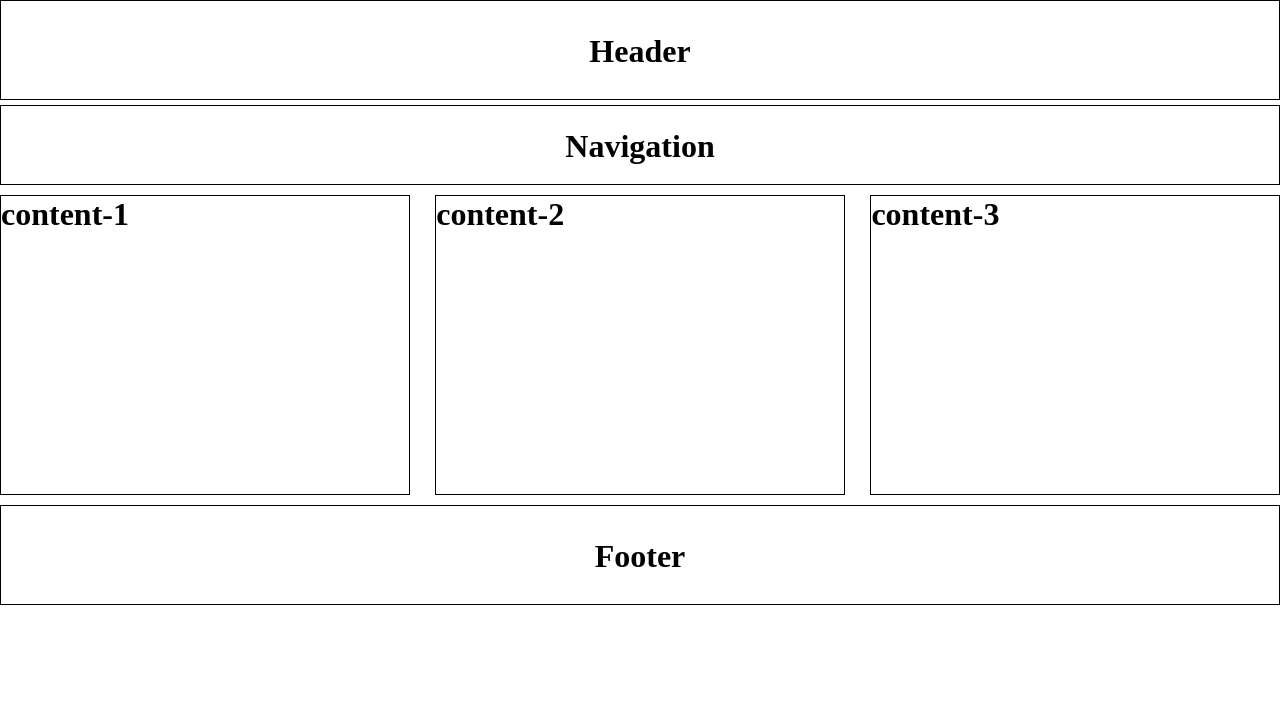
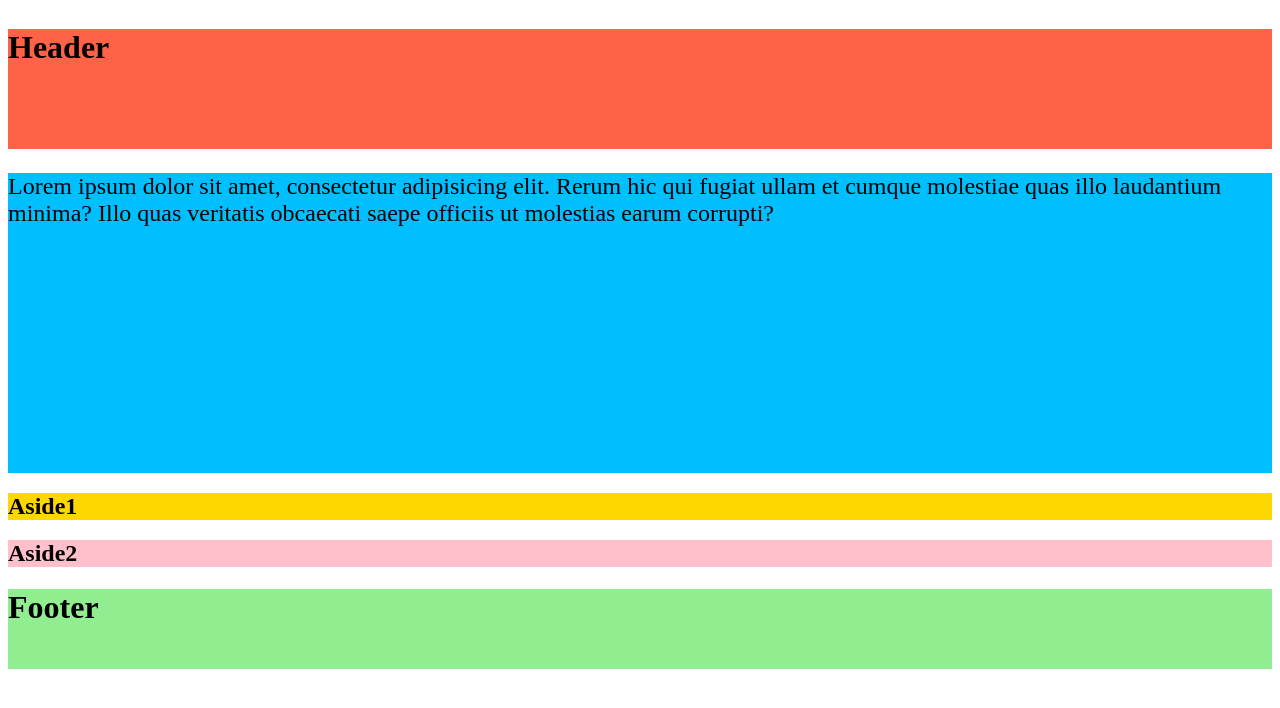
Before and after one commit to Sakcaloyskie/sakkk, a plain HTML site: page index.html in a window 1280 px wide. Drawn offline with Linux system fonts and the light colour scheme.

Commit message:
Add files via upload
haha

```diff
--- a/index.html
+++ b/index.html
@@ -1,32 +1,31 @@
 <!DOCTYPE html>
-<html>
+<html lang="en">
     <head>
-        <title>Layout-4 </title>
-        <link rel="stylesheet" href="C2.css">
+        <meta charset="UTF-8"/>
+        <meta http-equiv="X-UA-Compatible" content="IE=edge" />
+        <title>Responsive layout with flexbox</title>
+        <meta name="viewport" content="width=device-width, initial-scale=1.0"/>
+        <link rel="stylesheet" href="style1.css">
     </head>
     <body>
-        <div class="header">
-            <h1> Header</h1>
-        </div>
-        <div class="nav-bar">
-            <h1>Navigation</h1>
-        </div>
+        <div class="wrapper"></div>
+        <header class="header">
+            <h1>Header</h1>
+        </header>
+        <article class="main">
+        <p>
+            Lorem ipsum dolor sit amet, consectetur adipisicing elit. Rerum hic qui fugiat ullam et cumque molestiae quas illo laudantium minima? Illo quas veritatis obcaecati saepe officiis ut molestias earum corrupti?
 
-        <div class="content-area">
-            <div class="content-1 content">
-            <h1>content-1</h1>
-            </div>
-
-            <div class="content-2 content">
-             <h1>content-2</h1>
-            </div>
-
-            <div class="content-3 content">
-             <h1>content-3</h1>
-             </div>
-        </div>
-        <div class="footer">
-            <h1> Footer</h1>
-        </div>
+        </p>
+        </article>
+        <aside class="aside aside1">
+            <h1>Aside1</h1>
+        </aside>
+        <aside class="aside aside2">
+            <h1>Aside2</h1>
+        </aside>
+        <footer class="footer">
+            <h1>Footer</h1>
+        </footer>
     </body>
 </html>
--- /dev/null
+++ b/style1.css
@@ -0,0 +1,62 @@
+.wrapper{
+    display: flex;
+    flex-flow: row wrap;
+    text-align: center;
+}
+
+.wrapper > * {
+    padding: 10px;
+    margin: 10px;
+    flex: 1 100%;
+    border-radius: 10px;
+
+}
+
+.header{
+    background: tomato;
+    height: 120px;
+}
+.footer{
+    background: lightgreen;
+    height: 80px;
+}
+.main{
+    text-align: left;
+    background: deepskyblue;
+    height: 300px;
+    font-size: 24px;
+}
+
+.aside1{
+    background: gold;
+
+}
+
+.aside2{
+    background: pink;
+}
+
+@media all and (min-width: 800px){
+    .main{
+        flex: 3;
+    }
+
+    .aside1{
+        order: 1;
+    }
+    .aside2{
+        order: 2;
+    }
+    .main {
+        order: 2;
+    }
+    .footer{
+        order: 4;
+    }
+
+}
+@media all and (min-width: 600px){
+    .aside{
+        flex: 1;
+    }
+}
```
